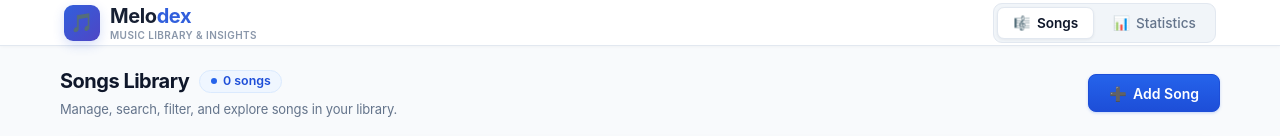
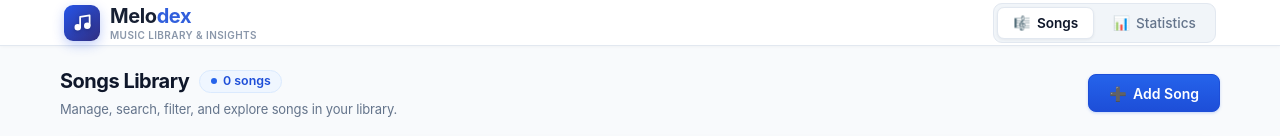
Before and after one commit to Mareye4/mern-songs-library, a React (Vite) app in the folder frontend/: page / in a window 1280 px wide. Shown: the top 136 px of the page. Built offline with nearby package versions, Linux system fonts and the light colour scheme; no server answers.

Commit message:
fix: replace emoji with crisp white SVG music note for high-contrast logo mark

```diff
--- a/frontend/src/components/Header.tsx
+++ b/frontend/src/components/Header.tsx
@@ -22,12 +22,11 @@ const LogoIconBox = styled.div`
   width: 36px;
   height: 36px;
   border-radius: 9px;
-  background: linear-gradient(135deg, #315fdc, #4f46c5);
-  box-shadow: 0 4px 12px rgba(49, 95, 220, 0.20);
+  background: linear-gradient(135deg, #2554e8 0%, #312e81 100%);
+  box-shadow: 0 4px 12px rgba(37, 84, 232, 0.28);
   display: flex;
   align-items: center;
   justify-content: center;
-  font-size: 1.15rem;
   flex-shrink: 0;
 `;
 
@@ -104,8 +103,22 @@ export const Header: React.FC<HeaderProps> = ({ activeTab, onTabChange }) => {
       >
         {/* Brand Logo & Wordmark */}
         <Flex alignItems="center" gap="10px">
-          <LogoIconBox>
-            <span style={{ color: '#ffffff', lineHeight: 1 }}>🎵</span>
+          <LogoIconBox aria-hidden="true">
+            <svg
+              width="19"
+              height="19"
+              viewBox="0 0 24 24"
+              fill="none"
+              stroke="#ffffff"
+              strokeWidth="2.2"
+              strokeLinecap="round"
+              strokeLinejoin="round"
+              style={{ filter: 'drop-shadow(0 1px 2px rgba(0, 0, 0, 0.25))' }}
+            >
+              <path d="M9 18V5l12-2v13" />
+              <circle cx="6" cy="18" r="3" fill="#ffffff" />
+              <circle cx="18" cy="16" r="3" fill="#ffffff" />
+            </svg>
           </LogoIconBox>
           <Wordmark>
             <BrandTitle as="h1">
```
